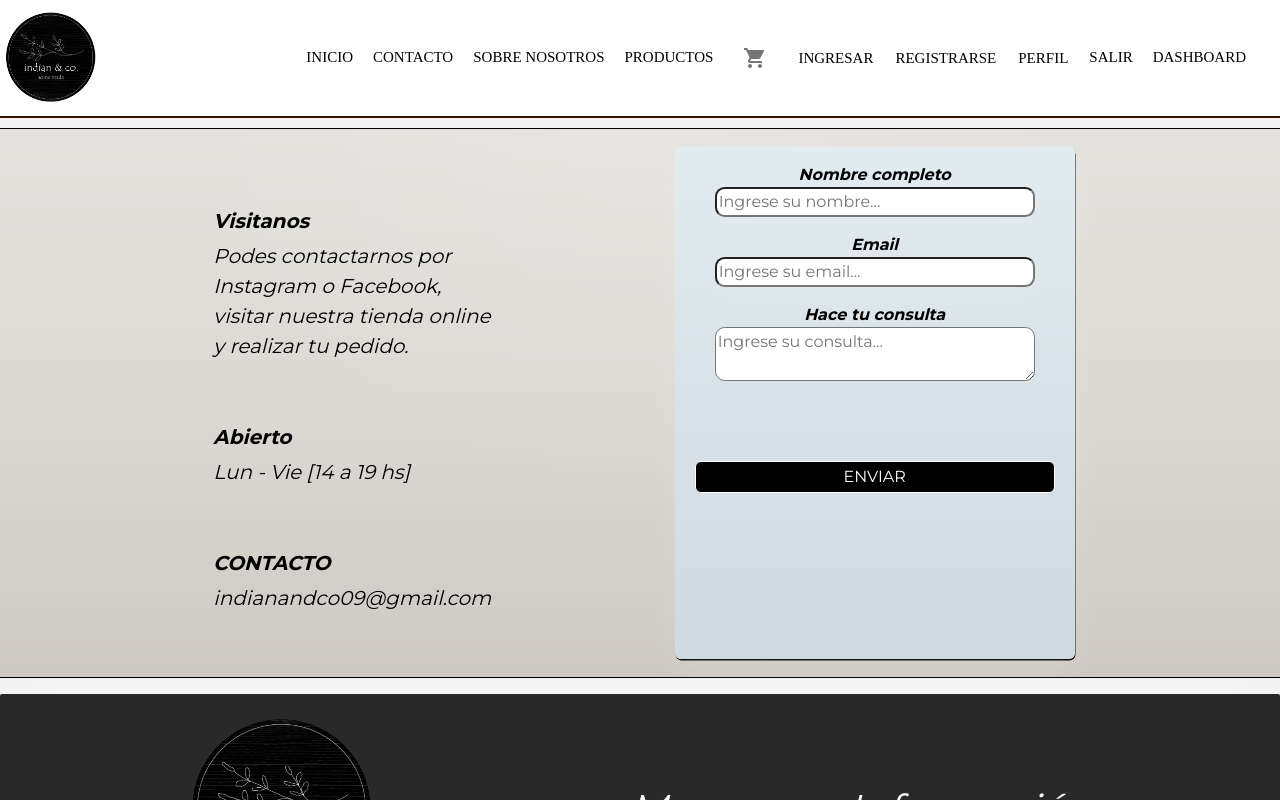
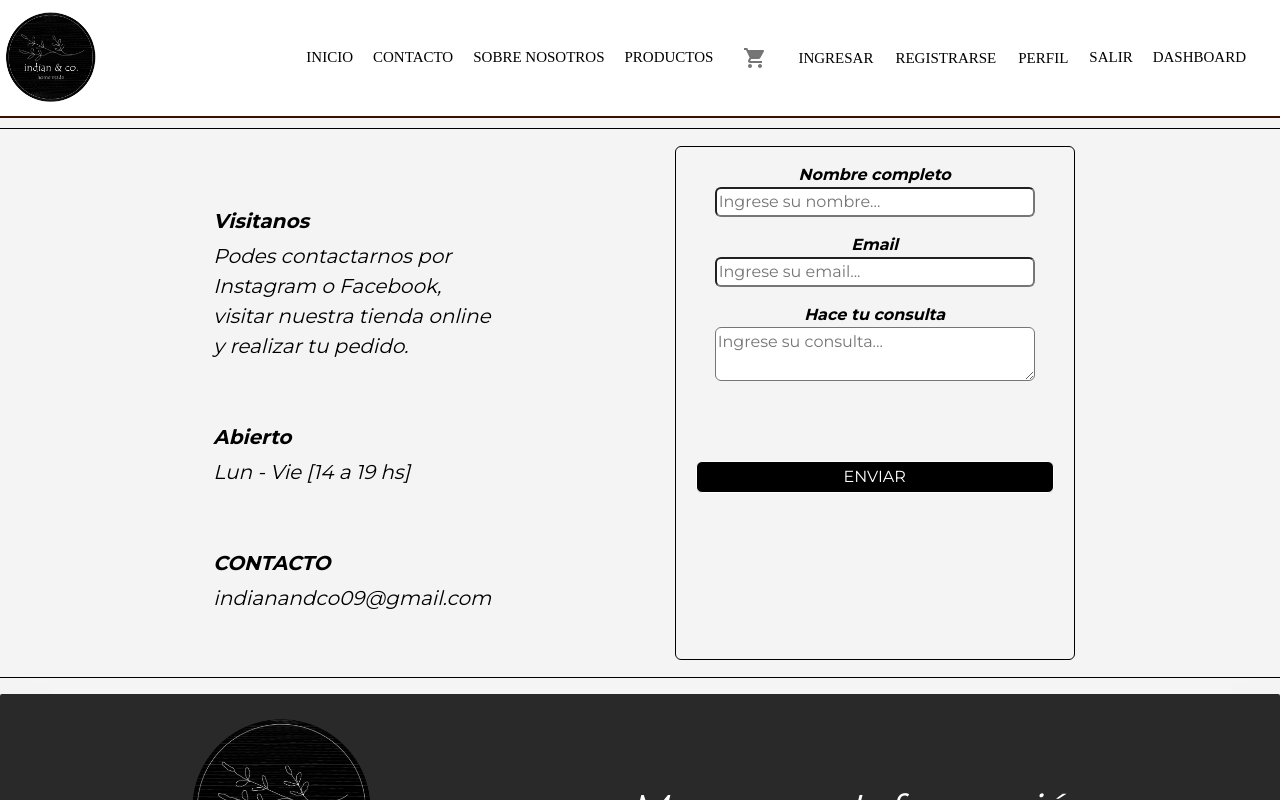
Before and after one commit to indianandco/Indian_Co, a React (Vite) app in the folder Client/: page /contact in a window 1280 px wide. Shown: the top 800 px of the page. Built offline with nearby package versions, Linux system fonts and the light colour scheme.

Commit message:
Update-Contact

```diff
--- a/Client/src/views/Contact/Contact.css
+++ b/Client/src/views/Contact/Contact.css
@@ -9,9 +9,6 @@
   margin-top: 8em;
   border-bottom: 1px solid black;
   border-top: 1px solid black;
-  background-color: #DCD9D4;
- background-image: linear-gradient(to bottom, rgba(255,255,255,0.50) 0%, rgba(0,0,0,0.50) 100%), radial-gradient(at 50% 0%, rgba(255,255,255,0.10) 0%, rgba(0,0,0,0.50) 50%);
- background-blend-mode: soft-light,screen;
   box-shadow: 0 8px 32px 0 rgba(255, 255, 255, 0.147);
   cursor: default;
   font-family: Montserrat;
@@ -40,9 +37,8 @@
     height: 100%;
     width: 25em;
     border-radius: 6px;
-    background-image: linear-gradient(to top, #cfd9df 0%, #e2ebf0 100%);
-    box-shadow: 0.5px 1.5px 0px 0 rgb(0, 0, 0);
     font-weight: bold;
+    border: 0.5px solid black;
   }
 
   .formBox {
@@ -51,28 +47,25 @@
     align-items: center;
     min-height: 32em;
     min-width: 15em;
-    border-radius: 0.5em;
-    box-shadow: 0 8px 32px 0 rgba(255, 255, 255, 0.147);
+    border-radius: 6px;
     width: 100%;
     height: 100%;
   }
 
   .input {
     display: inline;
-    border-radius: 0.6em;
-    box-shadow: 0 8px 32px 0 rgba(255, 255, 255, 0.147);
-    width: 90%; /* Asegura que los campos de entrada ocupen todo el ancho disponible */
-    max-width: 20em; /* Establece un ancho máximo para los campos de entrada */
+    border-radius: 6px;
+    width: 90%;
+    max-width: 20em;
   }
 
   .input1 {
     display: inline;
     min-height: 3em;
     max-height: 10em;
-    border-radius: 0.6em;
-    box-shadow: 0.5 0.5em 0.5em 0 rgba(255, 255, 255, 0.611);
-    width: 90%; /* Asegura que los campos de entrada ocupen todo el ancho disponible */
-    max-width: 20em; /* Establece un ancho máximo para los campos de entrada */
+    border-radius: 6px;
+    width: 90%;
+    max-width: 20em;
   }
 
   .send {
@@ -96,7 +89,7 @@
     background-color: #ffffff5b;
     color: #000;
     font-weight: bold;
-    transform: scale(1.12);
+    transform: scale(1.1);
   }
 
   .send svg {
```
